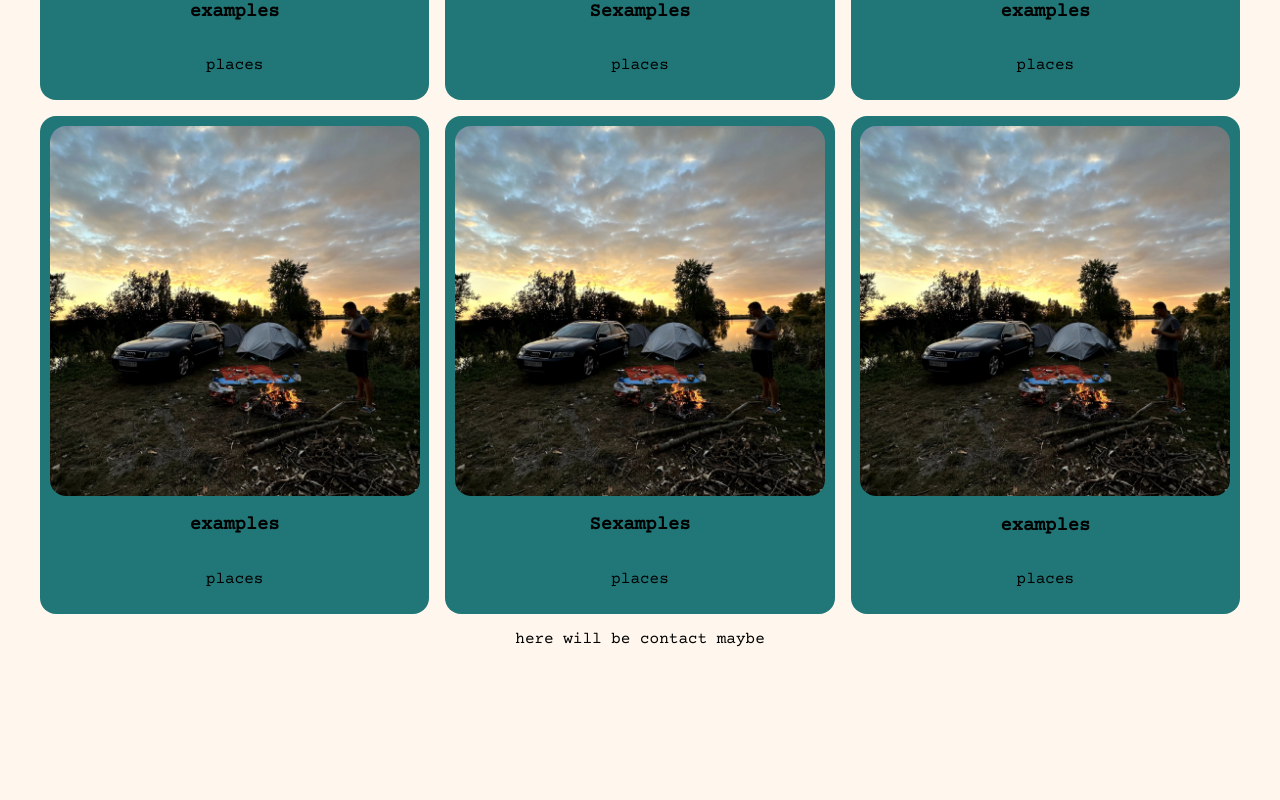
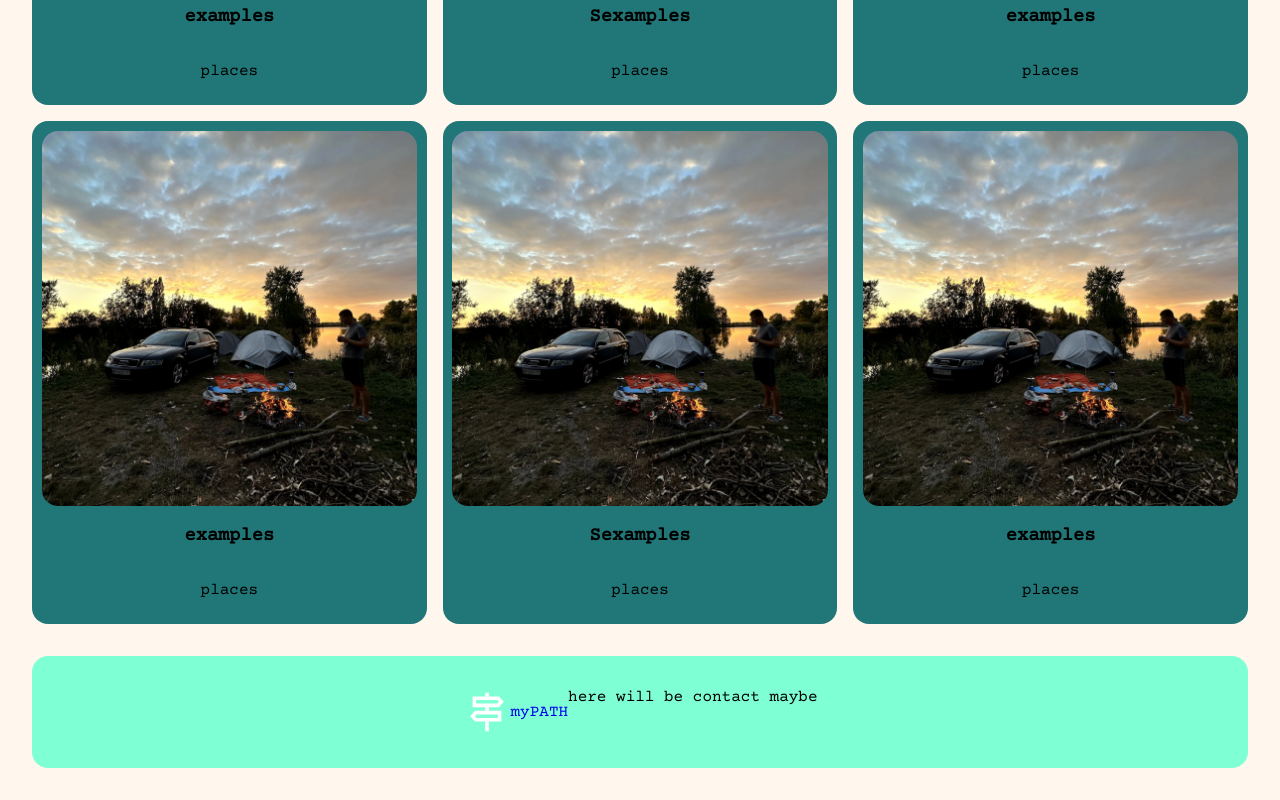
Before and after one commit to unikorm/map_Where_I_SLEPT, a React (Create React App) app: page / in a window 1280 px wide. Shown: the part 1404-2204 px from the top of the page. Before the commit the page ends 2076 px from the top, so only its background shows below. Built offline with nearby package versions, Linux system fonts and the light colour scheme.

Commit message:
footer in process of build

```diff
--- a/src/components/Footer.js
+++ b/src/components/Footer.js
@@ -1,12 +1,32 @@
 
 import "../styles/footer.css";
+import logo from "../images/logo.svg";
+
+import { Link, useLocation } from 'react-router-dom';
+
+const scrollToTop = () => {
+    window.scrollTo({top: 0, behavior: "smooth"});
+};
 
 const Footer = () => {
+    const location = useLocation();
+
+    const includeScrollTOTop = location.pathname === "/";
+    const isAnotherPageActive = location.pathname === "/aboutMe";
+
     return (
         <footer>
+            <section className="logoInFooter">
+                <div className="logoSectionLeft">
+                    <img src={logo}/>
+                    <Link to="/" onClick={includeScrollTOTop ? scrollToTop : undefined} className="logoLinkStyle">myPATH</Link>
+                </div>
+            </section>
+            <section className="menuAndContactsInFooter">
             <ul className="contactsSectionInFooter">
-                <li>here will be contact maybe</li>
-            </ul>
+                    <li>here will be contact maybe</li>
+                </ul>
+            </section>
         </footer>
     );
 }
--- a/src/components/Header.js
+++ b/src/components/Header.js
@@ -13,7 +13,7 @@ const Header = () => {
     const location = useLocation();
 
     const includeScrollTOTop = location.pathname === "/";
-    const isAboutMeActive = location.pathname === "/aboutMe";
+    const isAnotherPageActive = location.pathname === "/aboutMe";
 
     return (
         <header className="header">
@@ -24,7 +24,7 @@ const Header = () => {
                 </div>
                 <ul className="menuNavigationCentre">
                     <li>
-                        <Link to="/aboutMe" className={`linkStyleMenu ${isAboutMeActive ? "active-link" : ""}`}>About ME</Link>
+                        <Link to="/aboutMe" className={`linkStyleMenu ${isAnotherPageActive ? "active-link" : ""}`}>About ME</Link>
                     </li>
                 </ul>
                 <div className="buttonRight">
--- a/src/index.css
+++ b/src/index.css
@@ -1,7 +1,11 @@
 html, body {
     background-color: rgb(255, 247, 237);
     font-family: 'Courier Prime', monospace;
+    margin: 0;
+    display: flex;
 }
+
+
 
 #root {
     width: 100%;
--- a/src/styles/footer.css
+++ b/src/styles/footer.css
@@ -2,9 +2,14 @@
 footer {
     display: flex;
     justify-content: center;
+    background-color: aquamarine;
+    margin: 2rem;
+    padding: 2rem;
+    border-radius: 1rem;
 }
 
 .contactsSectionInFooter {
     list-style-type: none;
     padding: 0;
+    margin: 0;
 }
```
